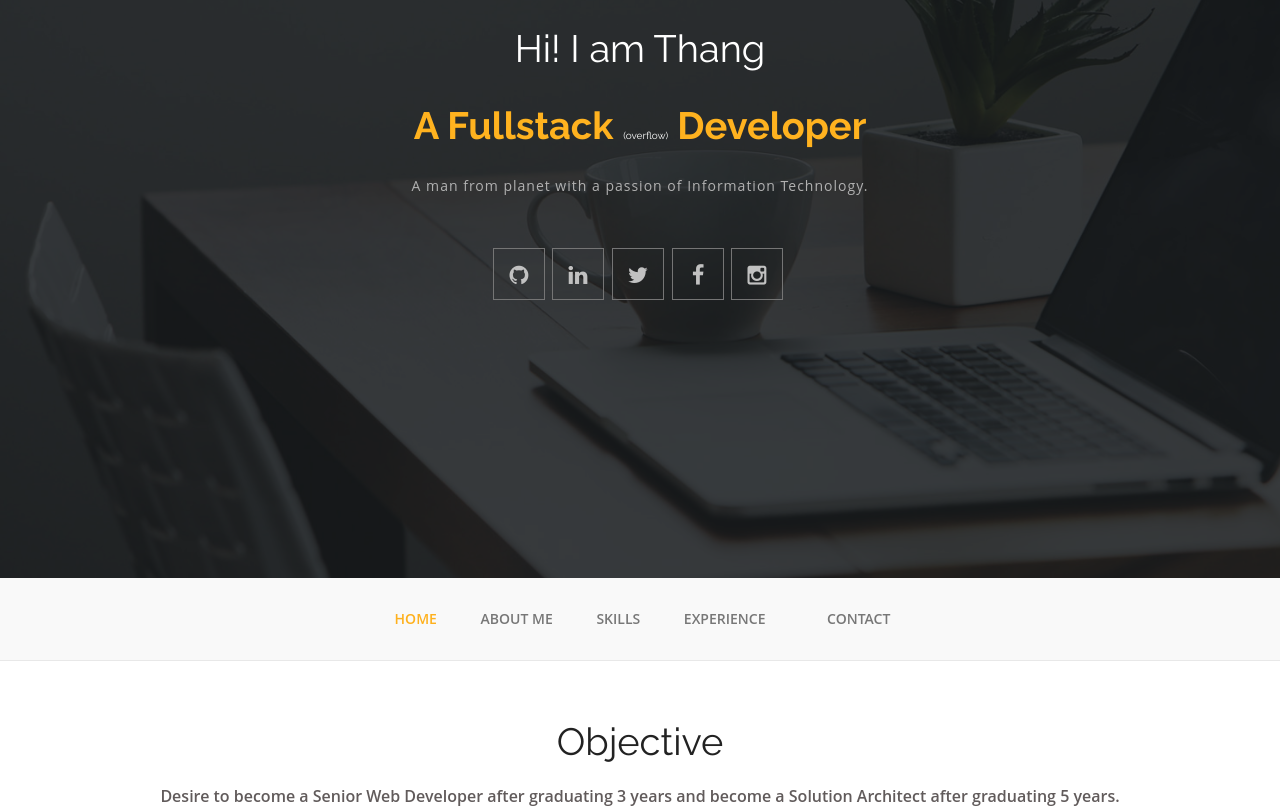
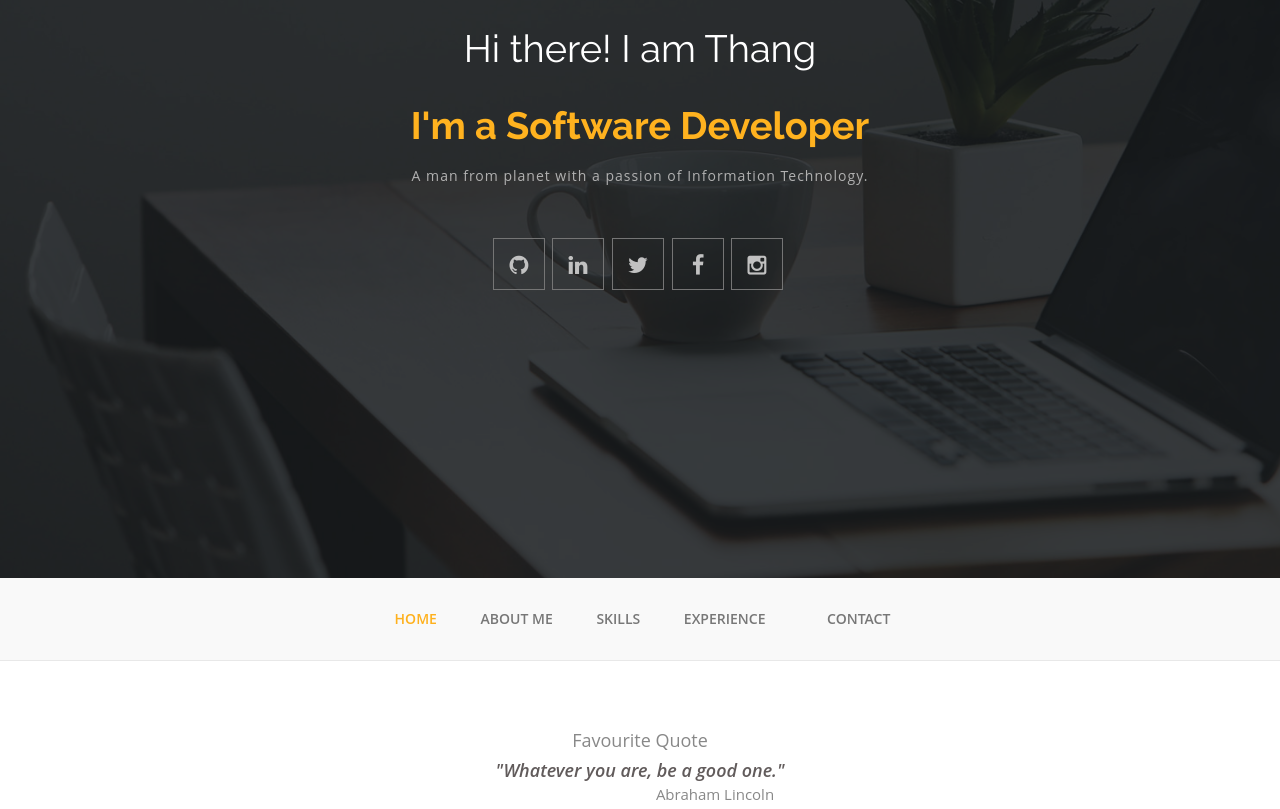
Before and after one commit to thangdev/thangdev.github.io, a plain HTML site: page index.html in a window 1280 px wide. Shown: the part 172-981 px from the top of the page. Drawn offline with Linux system fonts and the light colour scheme; no server answers.

Commit message:
Change quote, info

```diff
--- a/index.html
+++ b/index.html
@@ -31,8 +31,7 @@
             <div class="col-md-12">
 
               <div class="top_left_cont intro zoomIn wow animated">
-                <h2>Hi! I am Thang<br> <strong>A Fullstack</strong> <span
-                    style="font-size: 10px">(overflow)</span><strong> Developer</strong></h2>
+                <h2>Hi there! I am Thang<br><strong style="color: #FFB21F; font-weight: 700;"> I'm a Software Developer</strong></h2>
                 <p>
                   A man from planet with a passion of Information Technology.<br />
 
@@ -97,12 +96,11 @@
     <!--Aboutus-->
     <div class="inner_wrapper aboutUs-container fadeInLeft animated wow">
       <div class="container">
-        <h2>Objective</h2>
-        <h6 style="color:#615b5b; font-weight: 600;
-">Desire to become a Senior Web Developer after graduating 3 years and become a
-          Solution
-          Architect after graduating 5 years.
-        </h6>
+        <h4 style="text-align: center;">Favourite Quote</h4>
+        <h3 style=" text-align: center;color:#615b5b; font-weight: 600;
+"><i>"Whatever you are, be a good one."</i>
+        </h3>
+        <h6 style=" font-size: 15px; margin-left: 150px;">Abraham Lincoln</h6>
         <div class="inner_section">
           <div class="row">
             <div class="col-lg-12 about-us">
@@ -342,7 +340,7 @@
               </div>
               <div class="detail">
                 <h4>Call me</h4>
-                <p>0971 739 971</p>
+                <p>0968 023 297</p>
               </div>
               <div class="detail">
                 <h4>Email</h4>
```
